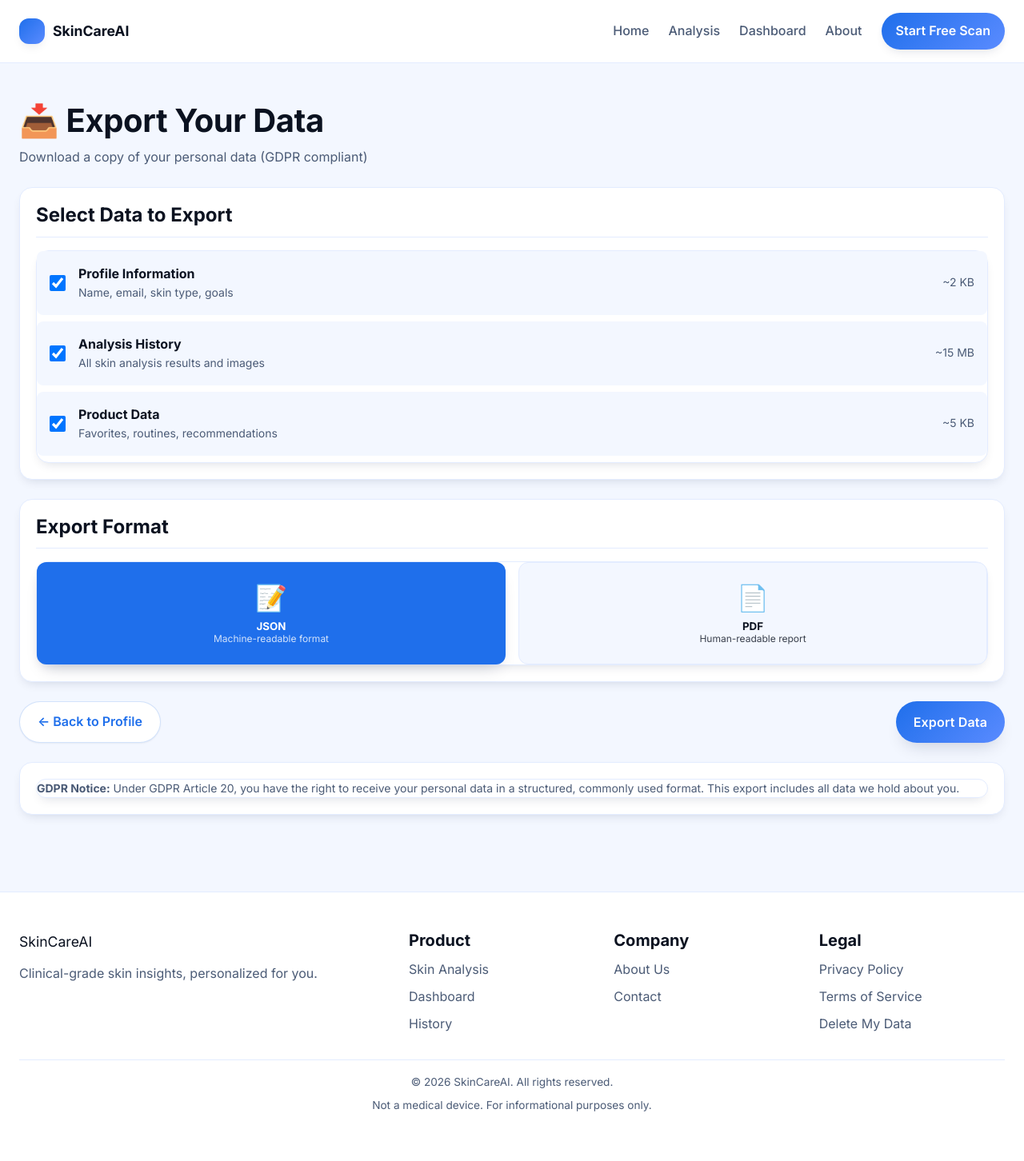
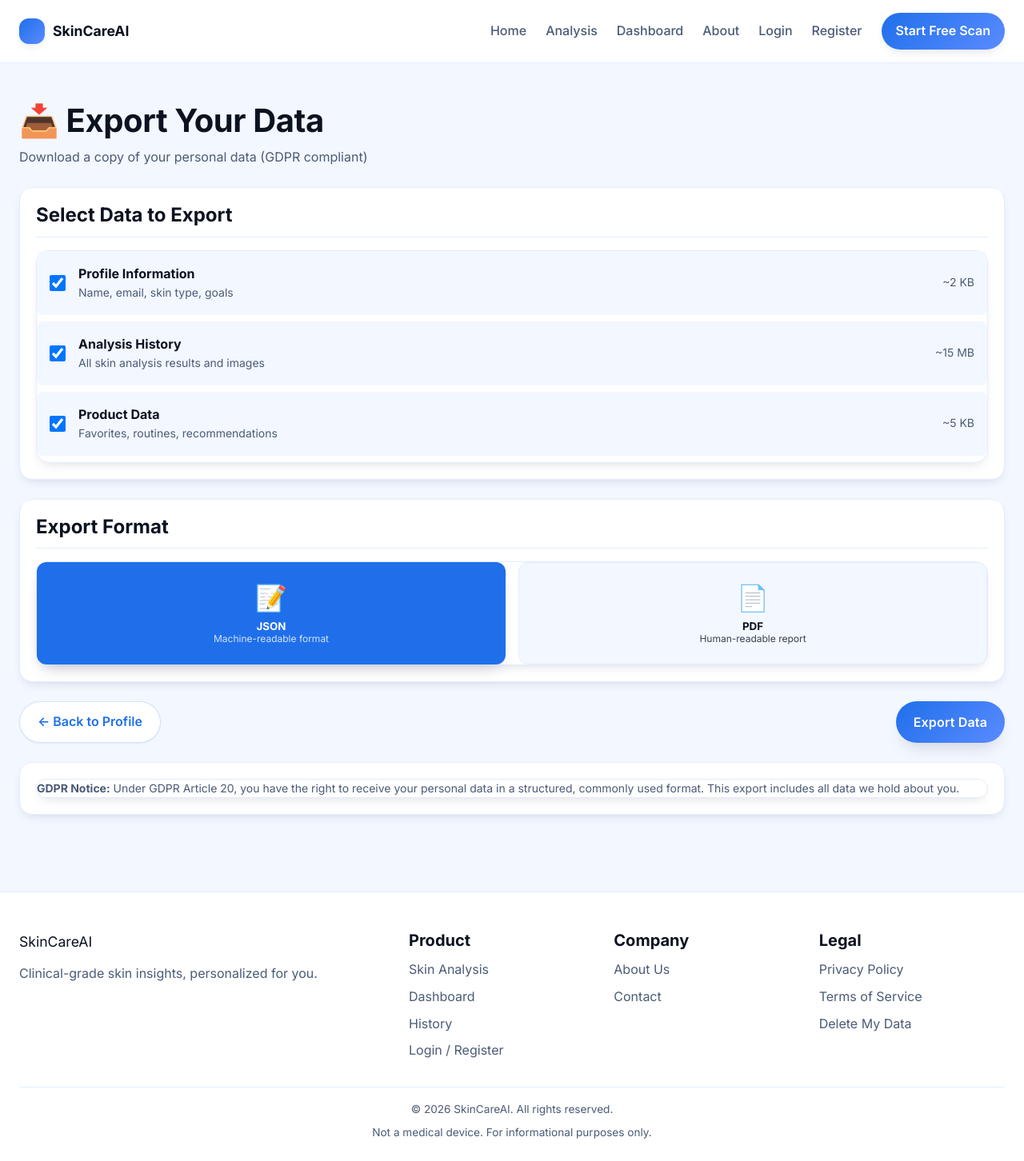
Before and after one commit to himprapatel-rgb/ai-skincare-intelligence-system, a React (Vite) app in the folder frontend/: page /export in a window 1280 px wide. Shown: the whole page at 80% size. Before the commit the page ends 1418 px from the top, so only its background shows below. Built offline with nearby package versions, Linux system fonts and the light colour scheme; no server answers.

Commit message:
Add login/register links to global header/footer

```diff
--- a/frontend/src/components/AppLayout.tsx
+++ b/frontend/src/components/AppLayout.tsx
@@ -22,6 +22,8 @@ const AppLayout: React.FC<AppLayoutProps> = ({ children }) => {
             <Link className={`app-nav-link${location.pathname.startsWith('/scan') ? ' active' : ''}`} to="/scan">Analysis</Link>
             <Link className={`app-nav-link${location.pathname.startsWith('/dashboard') ? ' active' : ''}`} to="/dashboard">Dashboard</Link>
             <Link className={`app-nav-link${location.pathname.startsWith('/about') ? ' active' : ''}`} to="/about">About</Link>
+            <Link className={`app-nav-link${location.pathname.startsWith('/auth') ? ' active' : ''}`} to="/auth">Login</Link>
+            <Link className="app-nav-link" to="/auth">Register</Link>
             <Link className="app-nav-cta" to="/scan">Start Free Scan</Link>
           </nav>
         </div>
@@ -43,6 +45,7 @@ const AppLayout: React.FC<AppLayoutProps> = ({ children }) => {
               <Link to="/scan">Skin Analysis</Link>
               <Link to="/dashboard">Dashboard</Link>
               <Link to="/history">History</Link>
+              <Link to="/auth">Login / Register</Link>
             </div>
             <div>
               <h4>Company</h4>
```
